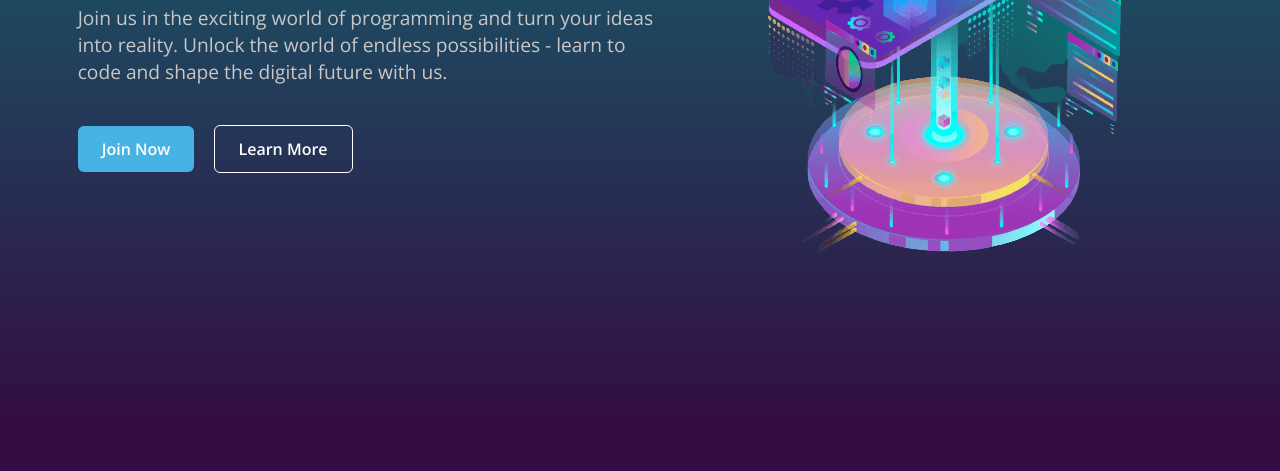
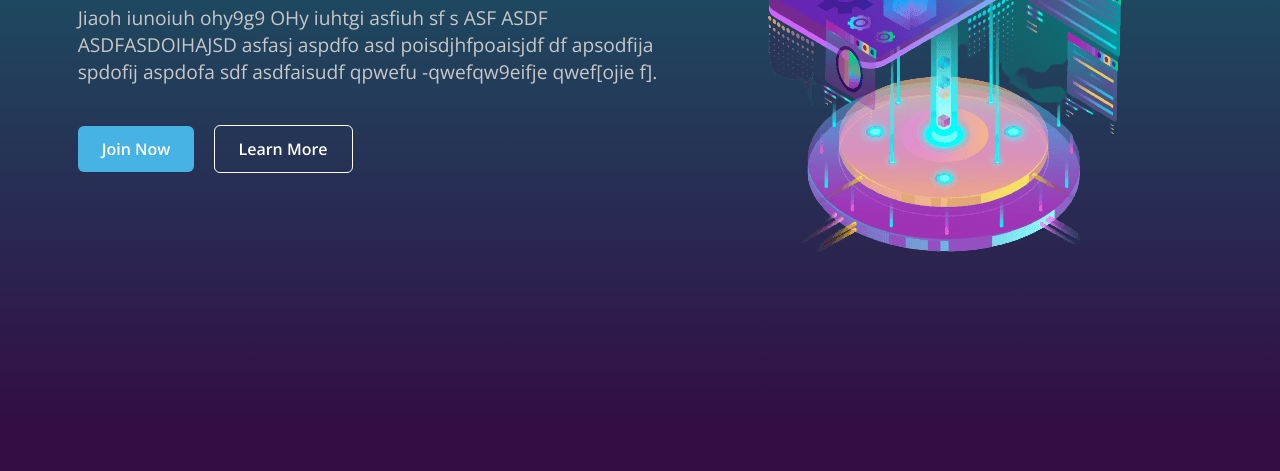
Before and after one commit to melanielaporte/responsive-site-purple, a plain HTML site: page index.html in a window 1280 px wide. Shown: the part 329-800 px from the top of the page. Drawn offline with nearby package versions, Linux system fonts and the light colour scheme.

Commit message:
Updated index file

```diff
--- a/index.html
+++ b/index.html
@@ -34,9 +34,9 @@
       <div class="hero">
         <h2>Mobile App Development</h2>
         <p>
-          Join us in the exciting world of programming and turn your ideas into
-          reality. Unlock the world of endless possibilities - learn to code and
-          shape the digital future with us.
+          Jiaoh iunoiuh ohy9g9 OHy iuhtgi asfiuh sf s ASF ASDF ASDFASDOIHAJSD
+          asfasj aspdfo asd poisdjhfpoaisjdf df apsodfija spdofij  aspdofa sdf
+          asdfaisudf qpwefu -qwefqw9eifje qwef[ojie f].
         </p>
         <div class="buttons">
           <a href="#" class="join">Join Now</a>
```
